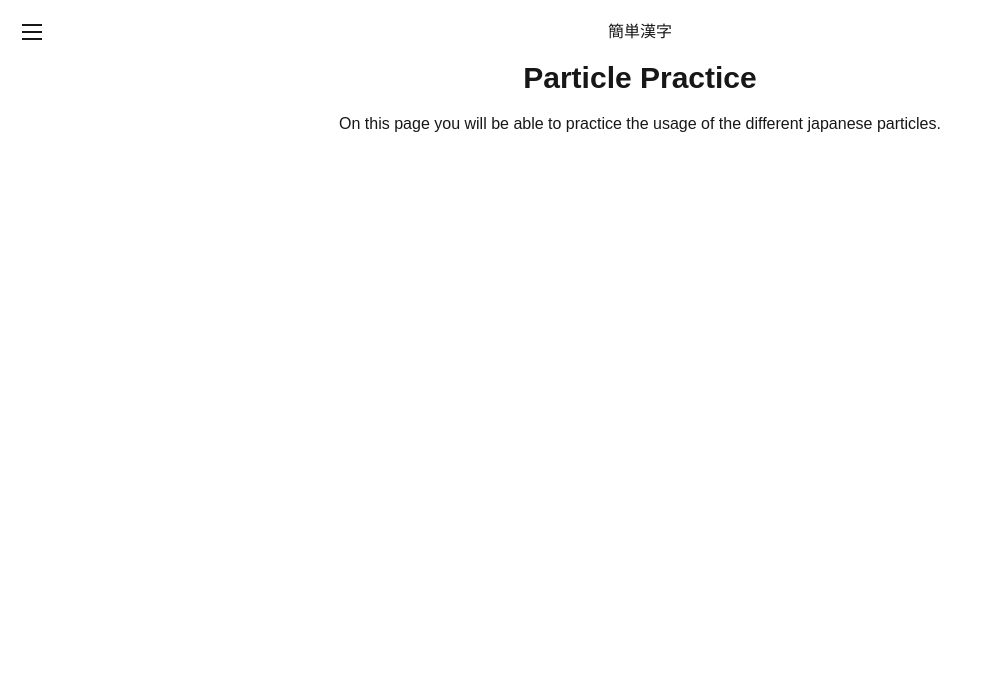
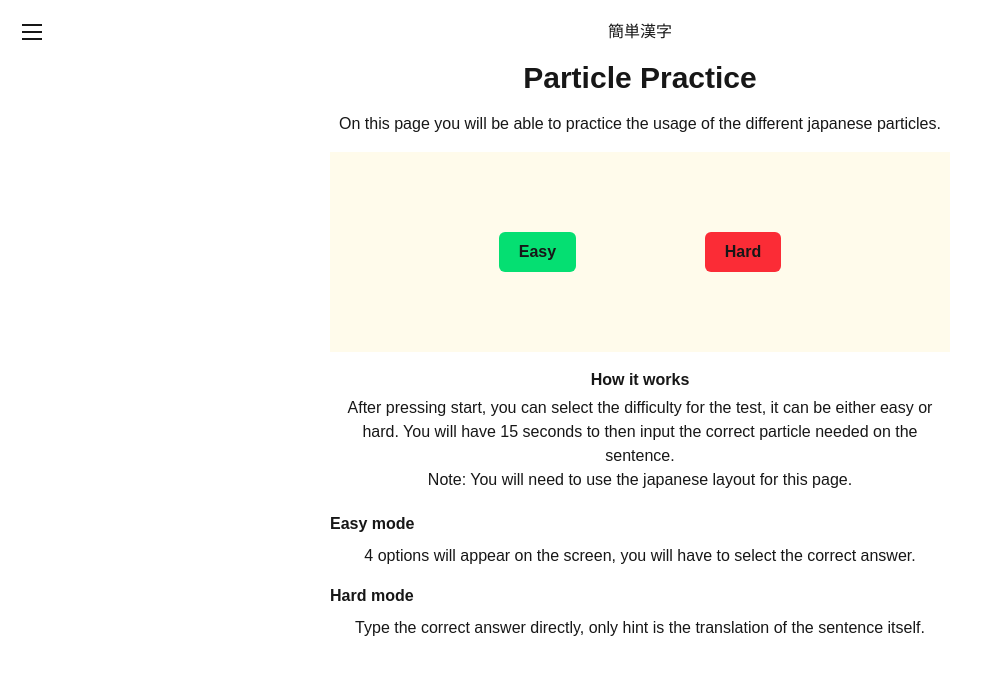
Before and after one commit to EstefanoCampana/KantanKanji, a Next.js app: page /particlePractice in a window 1280 px wide. Shown: the top 674 px of the page, without its empty margins (0-991 px from the left). Built offline with nearby package versions, Linux system fonts and the light colour scheme.

Commit message:
Implements Particle Practice Tab

```diff
--- a/app/particlePractice/page.js
+++ b/app/particlePractice/page.js
@@ -1,4 +1,5 @@
 import NavBarComp from "@/components/NavBar";
+import ParticlePracticeComp from "@/components/ParticlePractice";
 
 export default function Page(){
     return(
@@ -7,19 +8,25 @@ export default function Page(){
             <div className="md:w-1/2">
                 <p className=" text-3xl font-black text-center p-4">Particle Practice</p>
                 <p className="text-center">On this page you will be able to practice the usage of the different japanese particles.</p>
-
+                <ParticlePracticeComp/>
+                <p className="font-bold text-center">How it works</p>
+                <h1 className="text-center p-1">
+                    After pressing start, you can select the difficulty for the test, it can be either easy or hard. You will have 15 seconds to then input the correct particle needed on the sentence.
+                    <p className="text-center">Note: You will need to use the japanese layout for this page.</p>
+                </h1>
+                <div className="flex flex-col my-4">
+                    <p className="font-bold mb-2">Easy mode</p>
+                    <p className="text-center">
+                        4 options will appear on the screen, you will have to select the correct answer.
+                    </p>
+                </div>
+                <div className="flex flex-col my-4">
+                    <p className="font-bold mb-2">Hard mode</p>
+                    <p className="text-center">
+                        Type the correct answer directly, only hint is the translation of the sentence itself.
+                    </p>
+                </div>
             </div>
         </main>
     )
 }
-
-[
-    {
-        "id": "1",
-        "sentence": "今日は1.03時間で三百六七枚のカードを勉強しました",
-        "particle": "を",
-        "verb":"勉強しました",
-        "category": "object",
-        "translation": "Today, I studied 367 cards in 1.03 hours."
-    }
-]
--- a/components/KanaDrill.js
+++ b/components/KanaDrill.js
@@ -26,7 +26,7 @@ export default function KanaDrillComp(){
             const newIndex = Math.floor(Math.random() * kanaArray.length);
             setRandomIndex(newIndex);
         }
-    const handleInput = (event) => {setInputText(event.target.value)};
+    const handleInput = (event) => {setInputText(event.target.value.toLowerCase())};
 
     const handleOnlyKatakana = () => {
         setOnlyKatakana(prev => !prev);
--- /dev/null
+++ b/components/ParticlePractice.js
@@ -0,0 +1,155 @@
+"use client"
+import { useMemo, useState, useEffect, useRef, useCallback } from "react"
+import grammar from "../dataFiles/grammar.json"
+import { TimerOff } from "lucide";
+
+export default function ParticlePracticeComp(){
+    const INITIAL_TIME = 15*1000;
+    const [mode, setMode] = useState(null);
+    const [randomIndex, setRandomIndex] = useState(null);
+    const [grammarArray, setGrammarArray] = useState(grammar)
+    const [particleArray, setParticleArray] = useState(
+        ["は","が","で","に","を","の","も","と","へ"])
+    const [counter, setCounter] = useState(1);
+    const [totalTime, setTotalTime] = useState(INITIAL_TIME);
+    const timerRef = useRef(null);
+    const startTimeRef = useRef(null);
+    const [inputText, setInputText] = useState("");
+
+    const handleTextInput = (event) => {setInputText(event.target.value)};
+    const handleKeyDown = (event) => {
+        if(event.key === "Enter")
+        {
+            if(inputText === grammarArray[randomIndex].particle)
+            {
+                getNewRandomIndex();
+                resetTimer();
+                setInputText("");
+                setCounter(counter+1);
+            }
+        }
+    }
+
+    const getNewRandomIndex = () =>
+    {
+        let newIndex = Math.floor(Math.random() * grammarArray.length);
+        if(newIndex == randomIndex){
+            while(true)
+            {
+                newIndex = Math.floor(Math.random() * grammarArray.length);
+                if(newIndex != randomIndex){
+                    break;
+                }
+            }
+
+        }
+        setRandomIndex(newIndex);
+    }
+
+    const handleInput = (particle) => {
+        if(particle === grammarArray[randomIndex].particle){
+            getNewRandomIndex();
+            resetTimer();
+        }
+        setCounter(counter+1);
+    }
+
+    const startTimer = useCallback(() =>{
+        clearInterval(timerRef.current);
+        startTimeRef.current = Date.now();
+
+        timerRef.current = setInterval(() => {
+            const elapsed = Date.now() - startTimeRef.current;
+            const remaining = INITIAL_TIME - elapsed;
+
+            setTotalTime(prev => remaining <= 0 ? 0 : remaining);
+
+            if(remaining <= 0) {
+                clearInterval(timerRef.current);
+            }
+        }, 10);
+    }, [])
+
+    const resetTimer = useCallback(() => {
+        setTotalTime(INITIAL_TIME);
+        startTimer();
+    }, [startTimer, INITIAL_TIME])
+
+    useEffect(() => {
+        getNewRandomIndex();
+    }, []);
+
+    useEffect(() => {
+        if(mode == null) return;
+        resetTimer();
+        return () => clearInterval(timerRef.current);
+    }, [mode, resetTimer]);
+
+    const answersArray = useMemo(() => {
+        if(randomIndex == null) return;
+        let filtered = [...particleArray.filter((particle) => particle === grammarArray[randomIndex].particle),...particleArray.sort(() => Math.random() - 0.5).slice(0,3)]
+        if(filtered.filter((particle) => particle === grammarArray[randomIndex].particle).length >= 2)
+            {
+                while(true)
+                {
+                    filtered = [...particleArray.filter((particle) => particle === grammarArray[randomIndex].particle),...particleArray.sort(() => Math.random() - 0.5).slice(0,3)]
+                    if(filtered.filter((particle) => particle === grammarArray[randomIndex].particle).length == 1){
+                        break;
+                    }
+                }
+            }
+        return filtered.sort(() => Math.random() -0.5)
+    }, [particleArray, grammarArray, randomIndex])
+
+    const currentSentence = randomIndex !== null ? grammarArray[randomIndex].sentence : null;
+    const currentTranslation = randomIndex !== null ? grammarArray[randomIndex].translation : null;
+    return(
+        <div className="flex flex-col bg-amber-50 my-4 md:px-10 p-6 h-50 justify-center">
+            {mode == null && (
+                <div className="flex flex-row justify-evenly">
+                    {mode !== "easy" && (
+                        <button onClick={() => setMode("easy")} className="px-5 py-2 rounded-md bg-green-400 font-black hover:bg-green-400/50">Easy</button>
+                    )}
+                    {mode !== "hard" && (
+                        <button onClick={() => setMode("hard")} className="px-5 py-2 rounded-md bg-red-500 font-black hover:bg-red-500/50">Hard</button>
+                    )}
+                </div>
+            )}
+            {mode === "easy" && (
+                <div className="flex flex-bold w-full">
+                    <div className="flex flex-row text-black font-bold self-center text-center">
+                        <p className="text-center self-center text-md">{counter}. {currentTranslation}</p>
+                        <p className="">{(totalTime / 1000).toFixed(0)}</p>
+                    </div>
+
+                    <div className="flex mx-4 w-75 h-15 self-center items-center justify-center">
+                        <p className="text-center text-black">{currentSentence}</p>
+                    </div>
+
+                    <div className="grid grid-flow-dense grid-rows-2 grid-cols-2 gap-2">
+                        {answersArray.map((particle, id) => (
+                            <button value={particle} onClick={() => handleInput(particle)} className="py-1 rounded-md bg-red-500 border-gray-200 border-2 hover:bg-red-500/50" key={id}>{particle}</button>
+                        ))}
+                    </div>
+                </div>
+            )}
+            {mode === "hard" && (
+                <div className="flex flex-col w-full">
+                    <div className="flex flex-row text-black font-bold">
+                        <p className="self-start text-md">{counter}. {currentTranslation}</p>
+                        <p className="ml-auto">{(totalTime / 1000).toFixed(0)}</p>
+                    </div>
+
+                    <div className="flex mx-4 w-75 h-15 self-center items-center justify-center">
+                        <p className="text-center text-black">{currentSentence}</p>
+                    </div>
+
+                    <div className="flex items-center justify-center">
+                        <input placeholder="入力" onChange={handleTextInput} onKeyDown={handleKeyDown} value={inputText} className="border-2 border-black align-middle text-center text-black"></input>
+                    </div>
+                </div>
+            )}
+
+        </div>
+    )
+}
--- /dev/null
+++ b/dataFiles/grammar.json
@@ -0,0 +1,20 @@
+[
+    {
+        "id": "1",
+        "sentence": "今日は1.03時間で三百六七枚のカードを勉強しました",
+        "particle": "を",
+        "verb":"勉強しました",
+        "category": "object",
+        "translation": "Today, I studied 367 cards in 1.03 hours."
+    },
+
+    {
+        "id": "2",
+        "sentence": "ボルドーはワインの生産で有名だ。",
+        "particle": "の",
+        "verb":"だ",
+        "category": "possession",
+        "translation": "Bordeau is famous for wine production."
+
+    }
+]
```
